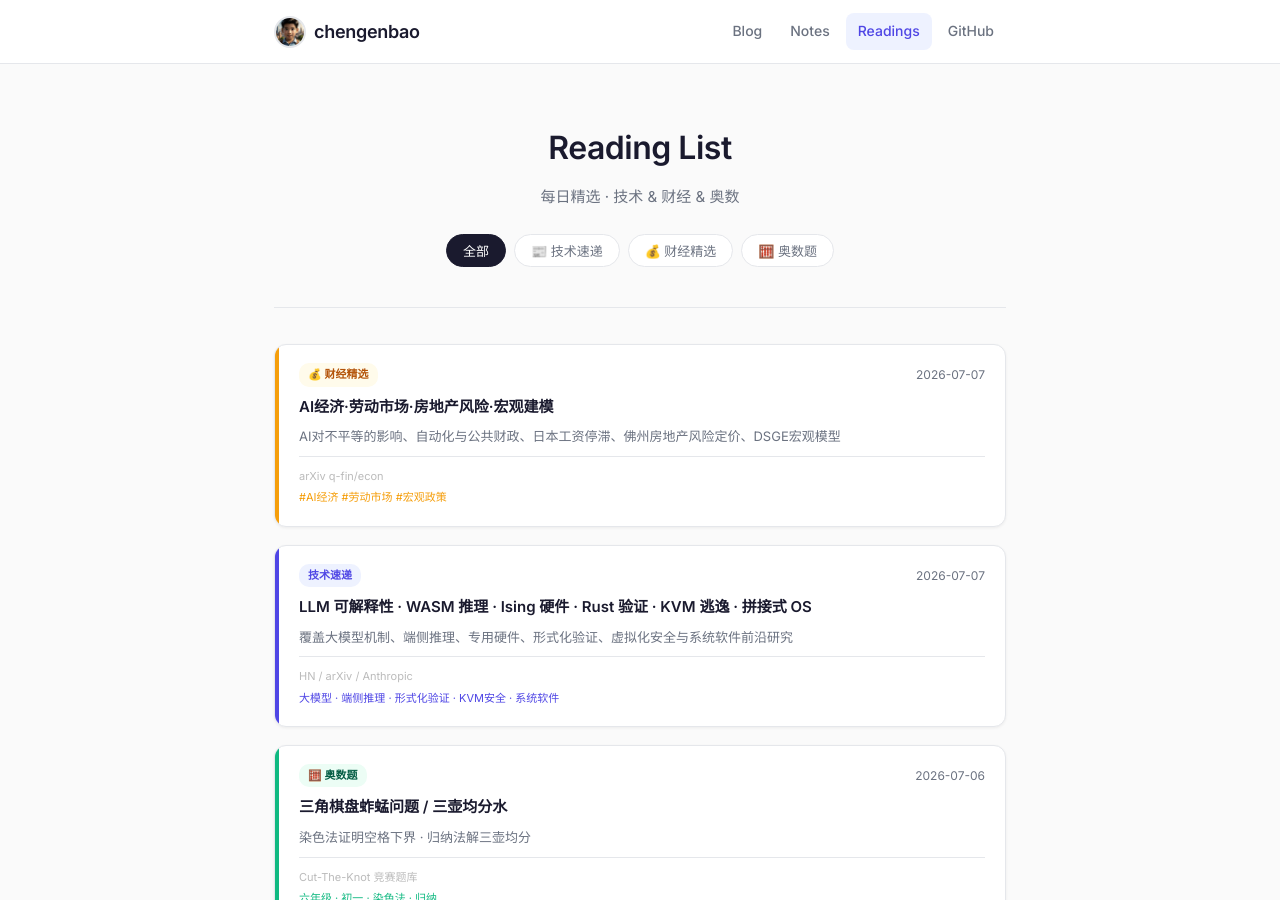
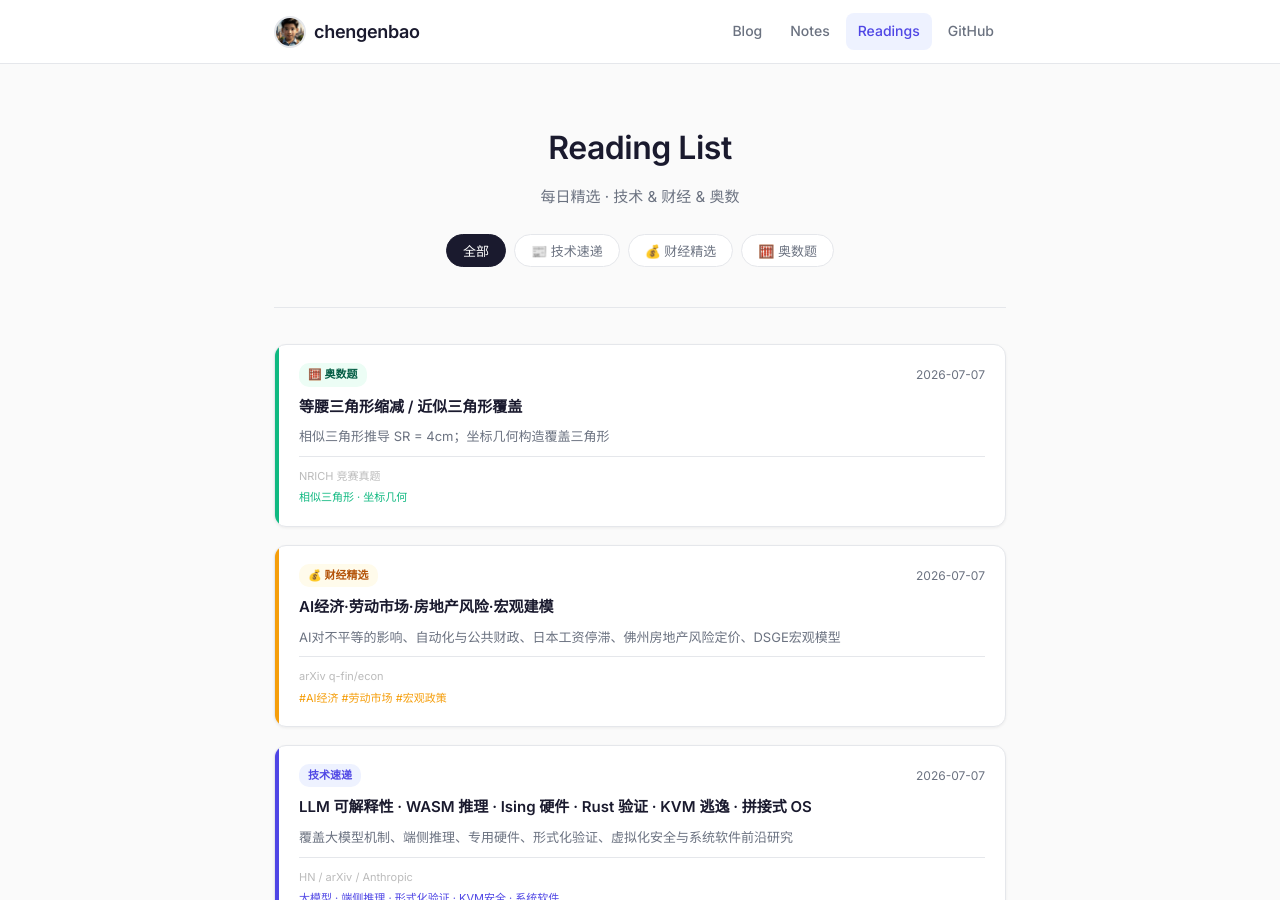
Before and after one commit to chengenbao/chengenbao.github.io, a Jekyll site: the page built from reading-list/index.md, in a window 1280 px wide and 900 px high. Built offline with Jekyll 4.4.1, drawn with Linux system fonts in a browser that asks for light colours.

Commit message:
add math card 2026-07-07

```diff
--- a/reading-list/index.md
+++ b/reading-list/index.md
@@ -18,6 +18,7 @@
   </div>
 
   <div class="rl-grid">
+<a class="rl-card math" href="/reading-list/2026-07-07-math/"><div class="rl-accent"></div><div class="rl-body"><div class="rl-top"><span class="rl-badge math">🧮 奥数题</span><time>2026-07-07</time></div><h2>等腰三角形缩减 / 近似三角形覆盖</h2><p>相似三角形推导 SR = 4cm；坐标几何构造覆盖三角形</p><div class="rl-meta"><span class="rl-source">NRICH 竞赛真题</span><span class="rl-tags">相似三角形 · 坐标几何</span></div></div></a>
 <a class="rl-card finance" href="/reading-list/2026-07-07-finance-daily/">
   <div class="rl-accent"></div>
   <div class="rl-body">
```
